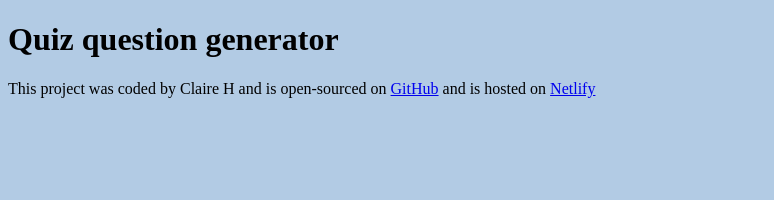
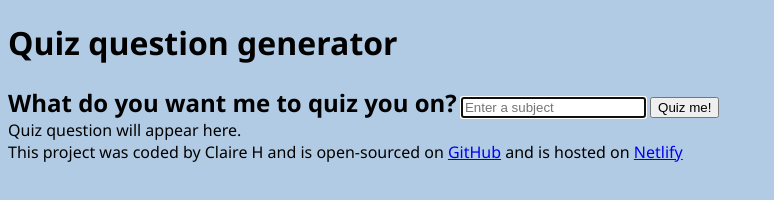
Before and after one commit to clkaha/quiz-generator, a plain HTML site: page index.html in a window 1280 px wide. Shown: the whole page, without its empty margins (0-774 px from the left). Drawn offline with Linux system fonts and the light colour scheme.

Commit message:
Added basic HTML structure.

```diff
--- a/index.html
+++ b/index.html
@@ -7,7 +7,24 @@
 		<link rel="stylesheet" href="styles.css" />
 	</head>
 	<body>
-		<h1>Quiz question generator</h1>
+		<header><h1>Quiz question generator</h1></header>
+		<main>
+			<form>
+				<label for="quiz-subject" id="quiz-subject-label"
+					>What do you want me to quiz you on?</label
+				>
+				<input
+					id="quiz-subject"
+					type="text"
+					placeholder="Enter a subject"
+					autofocus
+					required
+					aria-required="true"
+				/>
+				<input type="submit" value="Quiz me!" />
+			</form>
+			<div>Quiz question will appear here.</div>
+		</main>
 		<footer>
 			This project was coded by Claire H and is open-sourced on
 			<a href="https://github.com/clkaha/quiz-generator/" target="_blank"
--- a/styles.css
+++ b/styles.css
@@ -1,3 +1,8 @@
 body {
 	background-color: #b2cbe4;
+	font-family: "Segoe UI", Tahoma, Geneva, Verdana, sans-serif;
 }
+label {
+	font-size: 1.5em;
+	font-weight: 600;
+}
```
